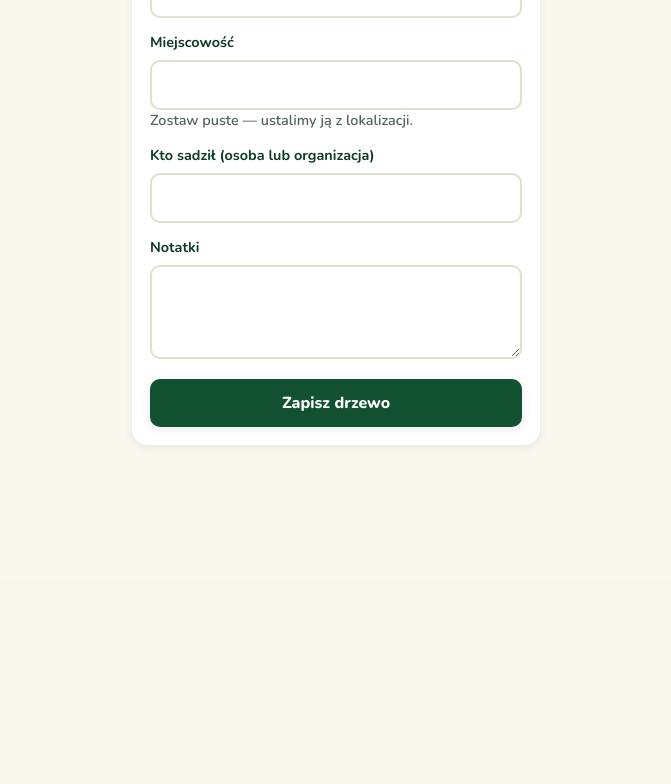
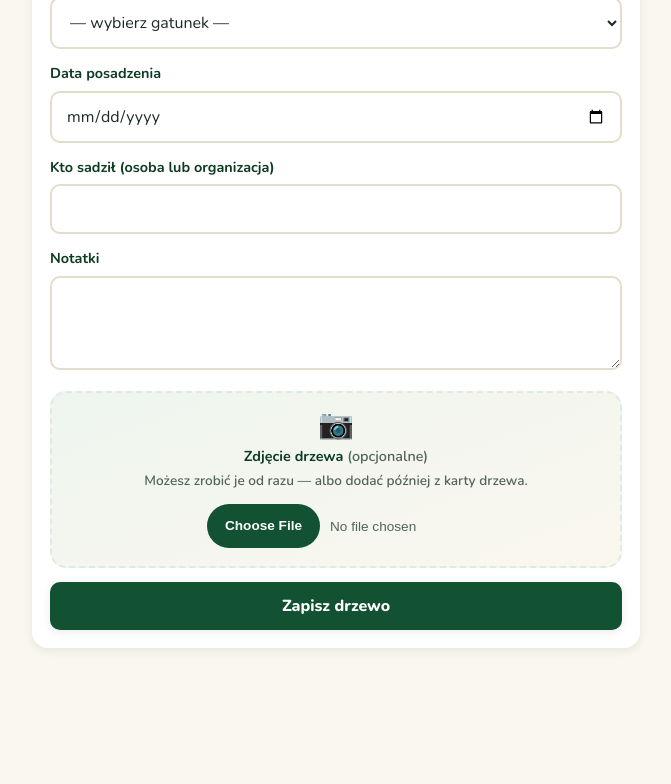
Before and after one commit to Pawel-Truszkowski/greeninnowacje, a Django app: page /rejestracja-drzewa in a window 1280 px wide. Shown: the part 728-1512 px from the top of the page, without its empty margins (304-975 px from the left). Before the commit the page ends 1174 px from the top, so only its background shows below. Run offline with Django 5.2, Linux system fonts and the light colour scheme; the visitor is signed in with stand-in values (Sample User, id 1); data that the repository does not hold is empty; parts of the project's set-up code (start-up, migrations or seed data) failed here and were passed over; some libraries are stand-ins or nearby versions.

Commit message:
Bring the registration screen back to the PoC layout
Three things the PoC had and this screen had drifted away from, plus the
photo the MVP could not take.

The location card now carries the heading and the accuracy badge the PoC
shows, with the coordinates and a line about the locality underneath. The
accuracy badge has three states rather than one sentence: a figure from
the GPS, "pozycja ustawiona ręcznie" once the pin has been dragged, and a
reason when the browser refuses. The second matters — a pin placed by
hand has no GPS accuracy, and storing the old figure next to it would be
a lie in the data, so the hidden field is cleared too.

The locality field is gone from the form and lives behind a „zmień
miejscowość" toggle, because the locality comes from the coordinates and
typing it is the exception. It is a <details>, not a script: the browser
opens it by itself, and only the map runs JavaScript here. It also opens
itself when the geocoder fails, since the field is then the only way
forward.

A photo can now be taken during registration. It is attached after the
tree is saved, never inside register_tree's transaction: a broken file
must not cost a volunteer the tree she is standing next to, so it
downgrades to a warning she can act on from the card. The duplicate path
says outright that the photo has to be picked again — a browser cannot
refill a file input, and pretending otherwise would lose it silently.

The screen is full width like the rest of the app; `narrow` stays for the
auth pages. At 440px the heading and the accuracy badge wrapped onto two
lines, which is what made the card look cramped.

Co-Authored-By: Claude Opus 5 <noreply@anthropic.com>

```diff
--- a/static/css/app.css
+++ b/static/css/app.css
@@ -813,7 +813,59 @@ input[aria-invalid="true"] { border-color: var(--urgent); }
   margin-bottom: 8px;
   border: 1px solid var(--line);
 }
-.gps-status { margin: 0 0 12px; }
+/* Taking a photo on the spot — a target worth tapping, not a bare file input. */
+.photo-field {
+  display: block;
+  text-align: center;
+  border: 2px dashed var(--green-100);
+  border-radius: var(--radius);
+  background: linear-gradient(160deg, var(--green-50), var(--cream-50));
+  padding: 18px 16px;
+  margin-bottom: 18px;
+  cursor: pointer;
+}
+
+.photo-field:focus-within { border-color: var(--green-600); }
+.photo-field-art { display: block; font-size: 1.8rem; line-height: 1; }
+.photo-field-title { display: block; margin-top: 6px; color: var(--green-900); }
+.photo-field-hint { display: block; margin: 4px 0 12px; font-size: .85rem; }
+
+.photo-field input[type="file"] {
+  /* The native text ("Nie wybrano pliku") sits next to the button and cannot be restyled;
+     centring keeps the pair balanced instead of hugging the left edge. */
+  display: inline-block;
+  max-width: 100%;
+  font-size: .85rem;
+  color: var(--ink-soft);
+}
+
+.photo-field input[type="file"]::file-selector-button {
+  margin-right: 10px;
+  padding: 11px 18px;
+  min-height: 44px;
+  border: 0;
+  border-radius: 999px;
+  background: var(--green-800);
+  color: #fff;
+  font: inherit;
+  font-weight: 800;
+  cursor: pointer;
+}
+
+.photo-field input[type="file"]:hover::file-selector-button { background: var(--green-700); }
+
+.gps-status { margin: 0 0 8px; }
+.gps-status:empty { display: none; }
+.location-head { margin-bottom: 10px; }
+
+/* „zmień miejscowość" — a <details> toggle, so the exception needs no JavaScript. */
+.locality-override > summary {
+  display: inline-flex;
+  cursor: pointer;
+  list-style: none;
+}
+.locality-override > summary::-webkit-details-marker { display: none; }
+.locality-override[open] > summary { margin-bottom: 10px; }
 .duplicate-warning { border: 2px solid var(--soon); }
 .duplicate-warning h2 { margin-top: 0; color: var(--soon); }
 
--- a/static/js/tree-form.js
+++ b/static/js/tree-form.js
@@ -8,6 +8,8 @@
 
   var mapEl = document.getElementById('pick-map');
   var statusEl = document.getElementById('gps-status');
+  var accuracyEl = document.getElementById('gps-accuracy');
+  var coordsEl = document.getElementById('coords');
   var latInput = document.getElementById('id_lat');
   var lngInput = document.getElementById('id_lng');
   var accuracyInput = document.getElementById('id_gps_accuracy_m');
@@ -42,6 +44,7 @@
     marker.setLatLng([lat, lng]);
     latInput.value = round6(lat);
     lngInput.value = round6(lng);
+    coordsEl.textContent = round6(lat).toFixed(5) + ', ' + round6(lng).toFixed(5);
     if (accuracy !== undefined) accuracyInput.value = Math.round(accuracy * 10) / 10;
   }
 
@@ -50,6 +53,10 @@
     var saved = [parseFloat(latInput.value), parseFloat(lngInput.value)];
     map.setView(saved, 18);
     marker.setLatLng(saved);
+    coordsEl.textContent = saved[0].toFixed(5) + ', ' + saved[1].toFixed(5);
+    accuracyEl.textContent = accuracyInput.value
+      ? 'dokładność: ±' + Math.round(parseFloat(accuracyInput.value)) + ' m'
+      : 'pozycja ustawiona ręcznie';
     statusEl.textContent = 'Lokalizacja z poprzedniej próby — sprawdź pinezkę.';
   } else if (navigator.geolocation) {
     navigator.geolocation.getCurrentPosition(
@@ -57,29 +64,37 @@
         var coords = position.coords;
         setPosition(coords.latitude, coords.longitude, coords.accuracy);
         map.setView([coords.latitude, coords.longitude], 19);
-        statusEl.textContent = 'Dokładność GPS: ±' + Math.round(coords.accuracy) + ' m.';
+        accuracyEl.textContent = 'dokładność: ±' + Math.round(coords.accuracy) + ' m';
+        statusEl.textContent = '';
       },
       function () {
-        statusEl.textContent = 'Brak zgody na lokalizację — wskaż miejsce, przesuwając pinezkę.';
+        accuracyEl.textContent = 'brak zgody na GPS';
+        coordsEl.textContent = 'nieznana';
+        statusEl.textContent = 'Wskaż miejsce drzewa, przesuwając pinezkę na mapie.';
       },
       { enableHighAccuracy: true, timeout: 10000 }
     );
   } else {
+    accuracyEl.textContent = 'GPS niedostępny';
+    coordsEl.textContent = 'nieznana';
     statusEl.textContent = 'Twoja przeglądarka nie udostępnia lokalizacji — przesuń pinezkę.';
+  }
+
+  function placeByHand(lat, lng) {
+    // A hand-placed pin has no GPS accuracy to report.
+    accuracyInput.value = '';
+    setPosition(lat, lng);
+    accuracyEl.textContent = 'pozycja ustawiona ręcznie';
+    statusEl.textContent = '';
   }
 
   marker.on('dragend', function () {
     var position = marker.getLatLng();
-    // A hand-placed pin has no GPS accuracy to report.
-    accuracyInput.value = '';
-    setPosition(position.lat, position.lng);
-    statusEl.textContent = 'Pinezka ustawiona ręcznie.';
+    placeByHand(position.lat, position.lng);
   });
 
   map.on('click', function (event) {
-    accuracyInput.value = '';
-    setPosition(event.latlng.lat, event.latlng.lng);
-    statusEl.textContent = 'Pinezka ustawiona ręcznie.';
+    placeByHand(event.latlng.lat, event.latlng.lng);
   });
 
   /* The free-text species field only makes sense for the "Inny" choice. */
--- a/templates/trees/register.html
+++ b/templates/trees/register.html
@@ -7,10 +7,11 @@
 {% endblock %}
 
 {% block content %}
-<main class="page narrow">
+<main class="page">
   {% include "includes/logged_in_pill.html" %}
   <h1>Zarejestruj drzewo 🌳</h1>
-  <p class="muted">Stań przy drzewie — pobierzemy lokalizację z telefonu. Pinezkę możesz przesunąć.</p>
+  <p class="muted">Stoisz przy drzewie? Świetnie — Twoja lokalizacja została pobrana z GPS.
+    Możesz poprawić pozycję, przesuwając pinezkę.</p>
 
   {% if duplicate %}
     <div class="card duplicate-warning" role="alert">
@@ -19,26 +20,51 @@
         <a href="{% url 'trees:card' tree_id=duplicate.tree.pk %}">{{ duplicate.tree.species }}</a>
         (posadzone {{ duplicate.tree.planted_on|date:"j E Y" }}).</p>
       <p class="muted">Jeśli to jednak inne drzewo, zapisz je mimo wszystko.</p>
+      {% if duplicate.photo_lost %}
+        <p class="muted">Wybierz zdjęcie ponownie — przeglądarka go nie zapamiętała.</p>
+      {% endif %}
     </div>
   {% endif %}
 
-  <form class="card" method="post" novalidate>
+  <form method="post" enctype="multipart/form-data" novalidate>
     {% csrf_token %}
     {% include "includes/form_errors.html" %}
 
+    <div class="card">
+      <div class="row between location-head">
+        <b>📡 Lokalizacja GPS</b>
+        <span class="pill" id="gps-accuracy">ustalam dokładność…</span>
+      </div>
       <div id="pick-map" class="pick-map"
            data-tiles-url="{{ map_config.tilesUrl }}" data-attribution="{{ map_config.attribution }}"></div>
-    <p class="muted gps-status" id="gps-status">Pobieram lokalizację…</p>
+      <p class="muted gps-status">📍 <span id="coords">pobieram lokalizację…</span> ·
+        miejscowość ustalimy automatycznie z lokalizacji</p>
+      <p class="muted gps-status" id="gps-status"></p>
       {{ form.lat }}{{ form.lng }}{{ form.gps_accuracy_m }}
 
+      {# A <details> toggle instead of a script: the locality field is the exception. #}
+      <details class="locality-override"{% if form.locality_name.value or form.locality_name.errors %} open{% endif %}>
+        <summary class="chip">zmień miejscowość</summary>
+        {% include "includes/field.html" with field=form.locality_name %}
+      </details>
+    </div>
+
+    <div class="card">
       {% include "includes/field.html" with field=form.species %}
       <div id="species-other" class="hidden">
         {% include "includes/field.html" with field=form.species_other %}
       </div>
       {% include "includes/field.html" with field=form.planted_on %}
-    {% include "includes/field.html" with field=form.locality_name %}
       {% include "includes/field.html" with field=form.planted_by %}
       {% include "includes/field.html" with field=form.notes %}
+      <label class="field photo-field" for="{{ form.photo.id_for_label }}">
+        <span class="photo-field-art">📷</span>
+        <span class="photo-field-title">Zdjęcie drzewa <span class="optional">(opcjonalne)</span></span>
+        {# The id is the target of Django's own aria-describedby on the input. #}
+        <span class="optional photo-field-hint" id="{{ form.photo.auto_id }}_helptext">{{ form.photo.help_text }}</span>
+        {{ form.photo }}
+        {% for error in form.photo.errors %}<span class="field-error">{{ error }}</span>{% endfor %}
+      </label>
 
       {% if duplicate %}
         <input type="hidden" name="force" value="1">
@@ -47,6 +73,7 @@
       {% else %}
         <button type="submit" class="btn btn-primary block">Zapisz drzewo</button>
       {% endif %}
+    </div>
   </form>
 </main>
 {% endblock %}
--- a/trees/forms.py
+++ b/trees/forms.py
@@ -7,6 +7,9 @@ from .selectors import active_species_names
 
 # Sentinel choice that reveals the free-text field (PoC: "Inny (wpiszę ręcznie)").
 OTHER_SPECIES = "__other__"
+
+# `capture` makes a phone open the rear camera instead of the file browser (UI doc §106).
+PHOTO_INPUT_ATTRS = {"accept": "image/*", "capture": "environment"}
 
 
 class TreeRegistrationForm(forms.ModelForm):
@@ -25,10 +28,18 @@ class TreeRegistrationForm(forms.ModelForm):
         max_length=120,
         help_text="Wypełnij, jeśli wybrano „Inny”.",
     )
+    # Hidden behind the „zmień" toggle under the map (PoC): the locality normally comes from
+    # the coordinates, and typing it is the exception, not the rule.
     locality_name = forms.CharField(
         label="Miejscowość",
         required=False,
-        help_text="Zostaw puste — ustalimy ją z lokalizacji.",
+        help_text="Wpisz tylko wtedy, gdy automatyczne rozpoznanie się pomyli.",
+    )
+    photo = forms.FileField(
+        label="Zdjęcie drzewa",
+        required=False,
+        help_text="Możesz zrobić je od razu — albo dodać później z karty drzewa.",
+        widget=forms.ClearableFileInput(attrs=PHOTO_INPUT_ATTRS),
     )
 
     class Meta:
@@ -98,6 +109,5 @@ class PhotoForm(forms.Form):
 
     image = forms.FileField(
         label="Zdjęcie drzewa",
-        # `capture` makes a phone open the rear camera instead of the file browser.
-        widget=forms.ClearableFileInput(attrs={"accept": "image/*", "capture": "environment"}),
+        widget=forms.ClearableFileInput(attrs=PHOTO_INPUT_ATTRS),
     )
--- a/trees/views.py
+++ b/trees/views.py
@@ -133,6 +133,20 @@ def my_trees_view(request):
 REGISTERED_MESSAGE = "🎉 Drzewo zarejestrowane! Wydrukuj kod QR i przymocuj go przy drzewie."
 
 
+def _attach_registration_photo(request, tree, upload):
+    """Add the photo taken during registration, if any — after the tree is safely saved.
+
+    A broken file must not cost the volunteer the tree: she is standing in a field, and a
+    warning she can act on later is better than losing the whole form.
+    """
+    if not upload:
+        return
+    try:
+        add_photo(tree, request.user, upload)
+    except (InvalidImage, PhotoNotAllowed) as problem:
+        messages.warning(request, f"Zdjęcia nie udało się zapisać: {problem} Dodaj je z karty.")
+
+
 @login_required
 def register_tree_view(request):
     """Register a tree while standing next to it (UI doc §8.5).
@@ -141,7 +155,7 @@ def register_tree_view(request):
     A tree closer than 2 m is reported back as a question — "is this the same tree?" —
     and the volunteer can insist by resubmitting with `force`.
     """
-    form = TreeRegistrationForm(request.POST or None)
+    form = TreeRegistrationForm(request.POST or None, request.FILES or None)
     duplicate = None
 
     if request.method == "POST" and form.is_valid():
@@ -153,7 +167,12 @@ def register_tree_view(request):
                 **form.registration_fields(),
             )
         except DuplicateTree as found:
-            duplicate = {"tree": found.existing, "distance_m": round(found.distance_m, 1)}
+            duplicate = {
+                "tree": found.existing,
+                "distance_m": round(found.distance_m, 1),
+                # A browser cannot refill a file input, so the photo is gone from this form.
+                "photo_lost": bool(form.cleaned_data.get("photo")),
+            }
         except LocalityUnknown:
             form.add_error(
                 "locality_name",
@@ -161,6 +180,7 @@ def register_tree_view(request):
             )
         else:
             messages.success(request, REGISTERED_MESSAGE)
+            _attach_registration_photo(request, tree, form.cleaned_data.get("photo"))
             return redirect("trees:card", tree_id=tree.pk)
 
     context = {
```
Also changed, not shown: trees/tests/test_registration.py (+113 -0 lines). Lines whose indentation alone changed are shown as unchanged.
